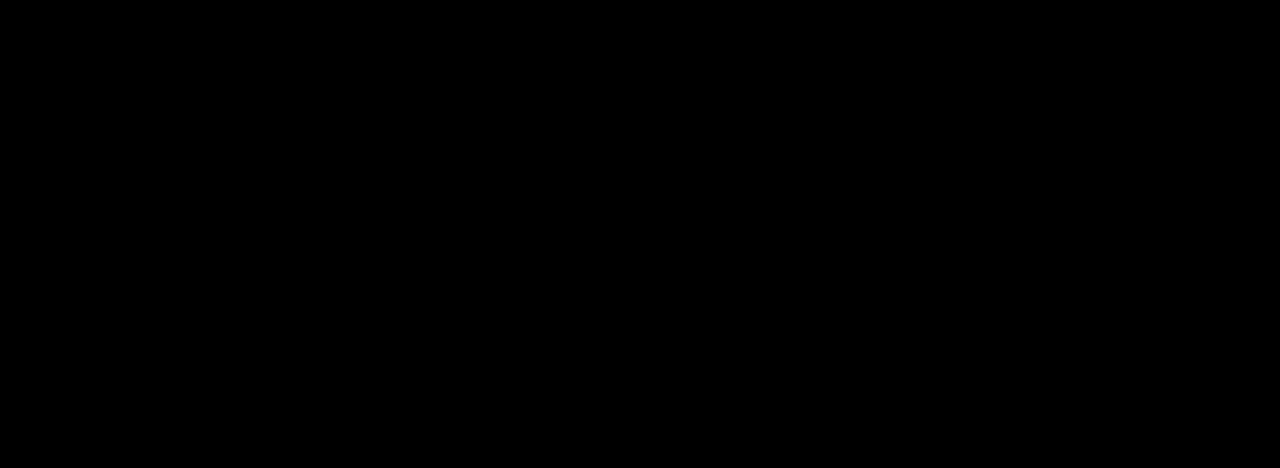
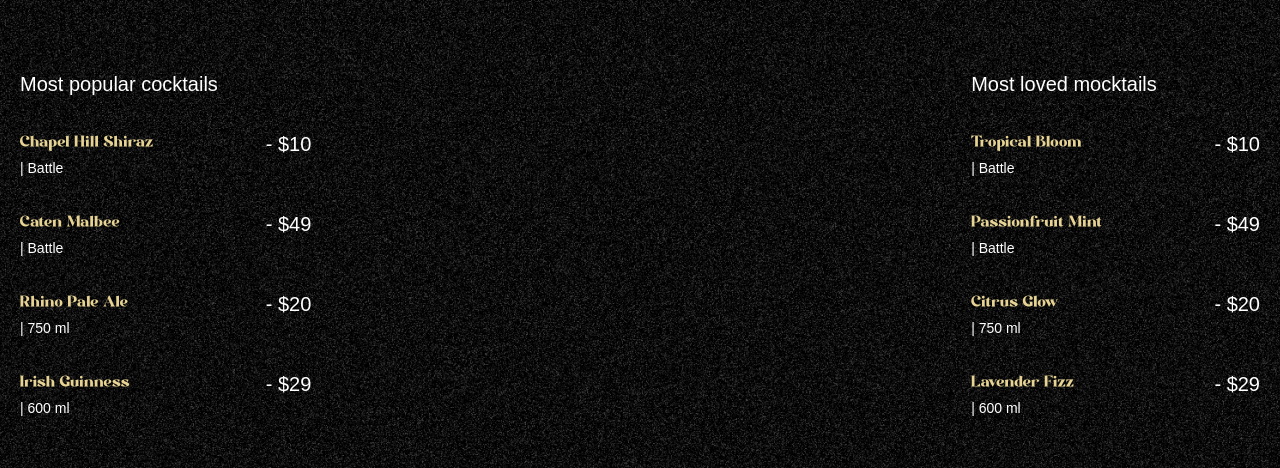
Before and after one commit to TanishqNikam/Mojito-Cocktail, a React (Vite) app: page / in a window 1280 px wide. Shown: the part 890-1358 px from the top of the page. Built offline with nearby package versions, Linux system fonts and the light colour scheme; a web font is replaced by a local one.

Commit message:
Implemented the cocktails section
- Designed the cocktails section below the hero section\n- Displayed the popular and loved menu suggestions\n- Animated the leaf using GSAP scrollTrigger

```diff
--- a/src/App.jsx
+++ b/src/App.jsx
@@ -2,6 +2,7 @@
 import { ScrollTrigger, SplitText } from "gsap/all";
 import Navbar from './components/Navbar';
 import Hero from './components/Hero';
+import Cocktails from './components/Cocktails';
 gsap.registerPlugin(ScrollTrigger, SplitText);
 
 const App = () => {
@@ -9,7 +10,7 @@
         <main>
             <Navbar />
             <Hero />
-            <div className='h-dvh bg-black'></div>
+            <Cocktails />
         </main>
     )
 }
--- /dev/null
+++ b/src/components/Cocktails.jsx
@@ -0,0 +1,69 @@
+import { useGSAP } from '@gsap/react'
+import gsap from 'gsap'
+import { cocktailLists, mockTailLists } from '../../constants'
+
+const Cocktails = () => {
+
+    useGSAP(() => {
+        const parallexTimeline = gsap.timeline({
+            scrollTrigger:{
+                trigger:'#cocktails',
+                start: 'top 30%',
+                end:'bottom 80%',
+                scrub: true
+            }
+        })
+
+        parallexTimeline
+        .from('#c-left-leaf', {
+            x: -100, y: 100
+        })
+        .from('#c-right-leaf', {
+            x: 100, y: 100
+        })
+    })
+
+    return (
+        <div>
+            <section id='cocktails' className='noisy'>
+                <img src='/images/cocktail-left-leaf.png' alt='l-leaf' id='c-left-leaf' />
+                <img src='/images/cocktail-right-leaf.png' alt='r-leaf' id='c-right-leaf' />
+
+                <div className="list">
+                    <div className="popular">
+                        <h2>Most popular cocktails</h2>
+                        <ul>
+                            {cocktailLists.map((drink) => (
+                                <li key={drink.name}>
+                                    <div className='md:me-28'>
+                                        <h3>{drink.name}</h3>
+                                        <p>{drink.counrty} | {drink.detail} </p>
+                                    </div>
+                                    <span>- {drink.price}</span>
+                                </li>
+                            ))}
+                        </ul>
+                    </div>
+
+                    <div className="loved">
+                        <h2>Most loved mocktails</h2>
+                        <ul>
+                            {mockTailLists.map((drink) => (
+                                <li key={drink.name}>
+                                    <div className='me-28'>
+                                        <h3>{drink.name}</h3>
+                                        <p>{drink.counrty} | {drink.detail} </p>
+                                    </div>
+                                    <span>- {drink.price}</span>
+                                </li>
+                            ))}
+                        </ul>
+                    </div>
+                </div>
+
+            </section>
+        </div>
+    )
+}
+
+export default Cocktails
```
